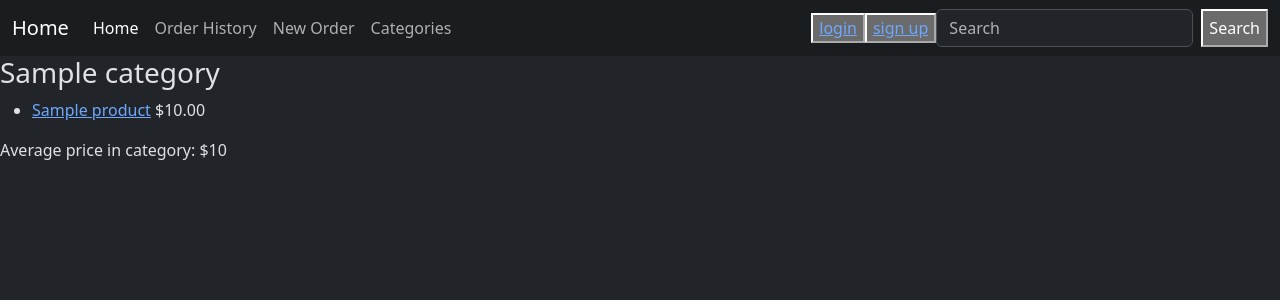
After one commit to M-Pidlisnyi/e-shop, a Django app: page /category/1 in a window 1280 px wide. The commit adds this page. Shown: the top 300 px of the page. Run offline with Django 5.2, Linux system fonts and the light colour scheme; tables that the repository leaves empty hold one stand-in row (values such as "Sample post").

Commit message:
minor additions with annotations and aggregations

```diff
--- a/catalogue/models.py
+++ b/catalogue/models.py
@@ -5,6 +5,9 @@ from decimal import Decimal
 # Create your models here.
 class Category(models.Model):
     name = models.CharField(max_length=50)
+
+    def get_absolute_url(self):
+        return f"/catalogue/category/{self.id}"
 
 
 class Product(models.Model):
--- /dev/null
+++ b/catalogue/templates/category_detail.html
@@ -0,0 +1,15 @@
+{% extends "base.html" %}
+
+{% block content %}
+    <h3>{{ category.name }}</h3>
+    <ul>
+        {% for product in products %}
+            <li>
+                <a href="{{ product.get_absolute_url }}">{{ product.name }}</a> ${{ product.price }}
+            </li>
+        {% endfor %}
+    </ul>
+        {% if avg_price %}
+        <p>Average price in category: ${{ avg_price|floatformat:-2 }}</p>
+        {% endif %}
+{% endblock %}
--- a/catalogue/templates/index.html
+++ b/catalogue/templates/index.html
@@ -5,7 +5,11 @@
     {% if product_list %}
 
         {% for product in product_list %}
-            <li><a href="{{ product.get_absolute_url }}">{{ product.name }}</a></li>
+            <li><a href="{{ product.get_absolute_url }}">{{ product.name }}</a>
+                {% if product.order_num %}
+                Ordered {{ product.order_num }} times
+                {% endif %}
+            </li>
         {% endfor %}
 
      {% else %}
--- a/catalogue/templates/order_list.html
+++ b/catalogue/templates/order_list.html
@@ -2,9 +2,10 @@
 
 {% block content %}
     {% if not request.user.is_superuser %}
+        You have {{ orders_num }} orders
         <h3>{{ request.user.username }}'s orders:</h3>
-        {% for order in current_customer_order_history %}
-            <p>{{ order }}- (undiscounted price for one: {{ order.product.price }})  </p>
+        {% for order, saving in order_history %}
+            <p>{{ order }}- (undiscounted price for one: {{ order.product.price }}). Saved: ${{ saving }} </p>
         {% endfor %}
     {% else %}
             {% for order in desired_customer_order_history %}
--- a/catalogue/urls.py
+++ b/catalogue/urls.py
@@ -1,11 +1,13 @@
 from django.urls import  path
 from django.views.generic import RedirectView
-from .views import IndexView, ProductDetailView, CreateOrderView, OrderListView
+from .views import IndexView, ProductDetailView, CreateOrderView, OrderListView, CategoryDetailView, CategoryListView
 
 urlpatterns = [
     path("", RedirectView.as_view(pattern_name="home")),
     path("featured/", IndexView.as_view(), name="home"),
     path("products/<int:pk>", ProductDetailView.as_view(), name="product-detail"),
     path("new/", CreateOrderView.as_view(), name="create-order"),
-    path("orders/", OrderListView.as_view(), name="order-list")
+    path("orders/", OrderListView.as_view(), name="order-list"),
+    path("category/<int:pk>", CategoryDetailView.as_view(), name="category-detail"),
+    path("category/list/", CategoryListView.as_view(), name="category-list")
 ]
--- a/catalogue/views.py
+++ b/catalogue/views.py
@@ -1,3 +1,4 @@
+from django.db.models import Count, Avg
 from django.shortcuts import render
 from django.http import HttpResponse, HttpResponseRedirect
 from django.urls import reverse
@@ -6,7 +7,7 @@ from django.contrib.auth.mixins import LoginRequiredMixin
 
 from decimal import Decimal
 
-from .models import Product, Order, Customer
+from .models import Product, Order, Customer, Category
 from .forms import CreateOrderForm
 
 # Create your views here.
@@ -14,10 +15,27 @@ class IndexView(ListView):
     model = Product
     template_name = "index.html"
 
+    def get_queryset(self):
+        return Product.objects.annotate(order_num=Count('order')).filter(order_num__gt=0).order_by('-order_num')
+
 
 class ProductDetailView(DetailView):
     model = Product
     template_name = "product_detail.html"
+
+
+class CategoryListView(ListView):
+    model = Category
+    template_name = "category_list.html"
+class CategoryDetailView(DetailView):
+    model = Category
+    template_name = "category_detail.html"
+
+    def get_context_data(self, **kwargs):
+        context = super().get_context_data(**kwargs)
+        context["products"]  = self.object.product_set.all()
+        context["avg_price"] = self.object.product_set.aggregate(Avg('price'))["price__avg"]
+        return context
 
 
 class CreateOrderView(LoginRequiredMixin, FormView):
@@ -73,8 +91,23 @@ class OrderListView(ListView):
 
     def get_context_data(self, **kwargs):
         context = super().get_context_data(**kwargs)
-        context["current_customer_order_history"] = Order.objects.filter(customer=self.request.user.customer).prefetch_related("customer", "product")
+        current_customer_order_history = Order.objects.filter(customer=self.request.user.customer).prefetch_related("customer", "product")
+        # context["current_customer_order_history"]  = current_customer_order_history
+
+        order_history_with_additional_details = []
+        for order in current_customer_order_history:
+            undiscounted_price = order.product.price
+            discounted_price = order.price_with_discount/order.amount
+            difference = undiscounted_price - discounted_price
+            order_history_with_additional_details.append((order, difference))
+
+        context["order_history"] = order_history_with_additional_details
+
+        context["orders_num"] = current_customer_order_history.count()
+        #print(current_customer_order_history.explain())
         if self.request.user.is_superuser:
-            context["customers_list"] = Customer.objects.select_related("user").exclude(order_history=None)
+            customers_list = Customer.objects.prefetch_related("user").exclude(order_history=None)
+            context["customers_list"] = customers_list
+            print(customers_list.explain())
 
         return context
--- a/templates/header.html
+++ b/templates/header.html
@@ -16,6 +16,14 @@
                 <li class="nav-item">
                   <a class="nav-link" href="{% url 'create-order' %}">New Order</a>
                 </li>
+                <li class="nav-item">
+                  <a class="nav-link" href="{% url 'category-list' %}">Categories</a>
+                </li>
+                  {% if user.is_staff %}
+                    <li class="nav-item">
+                      <a class="nav-link" href="/admin">Admin</a>
+                    </li>
+                  {% endif %}
               </ul>
 
             {% if user.is_authenticated %}
```
Also changed, not shown: catalogue/templates/category_list.html (added, +11 -0 lines).
